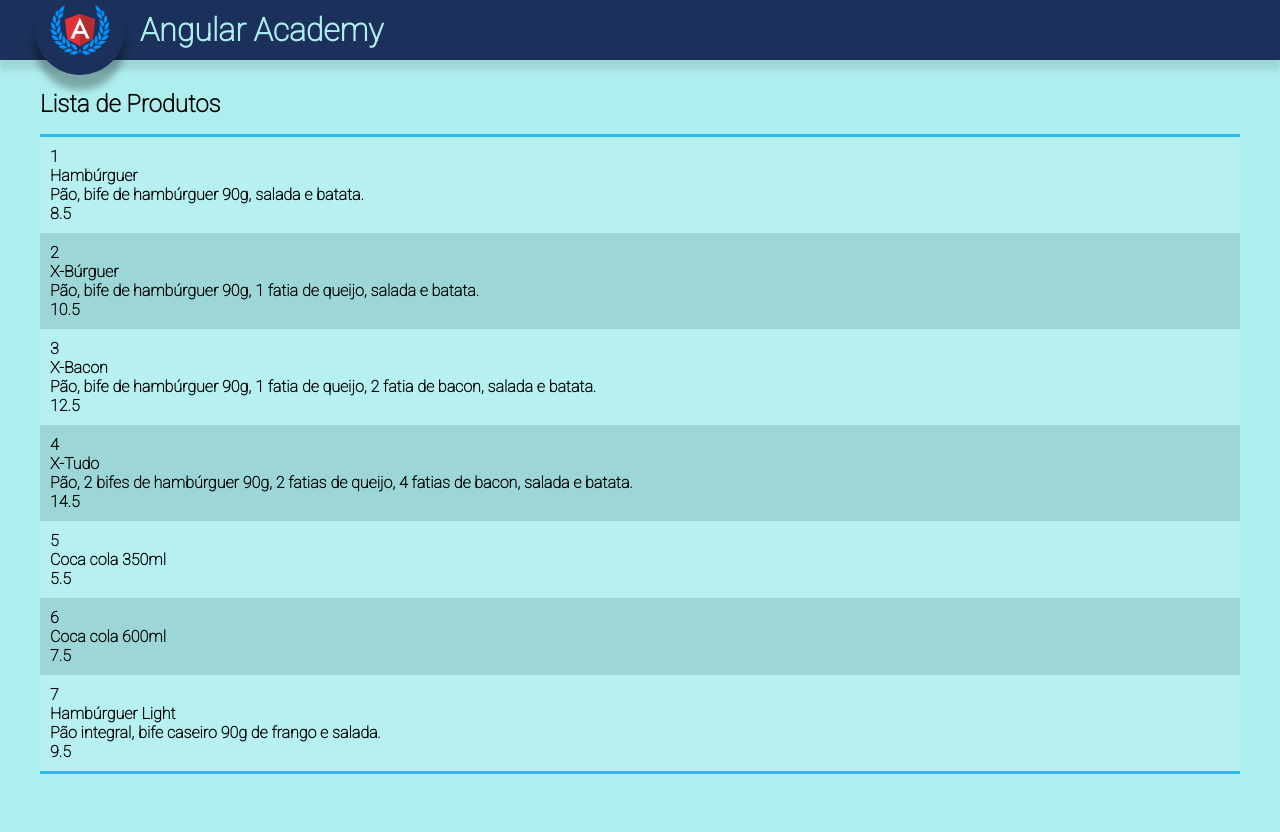
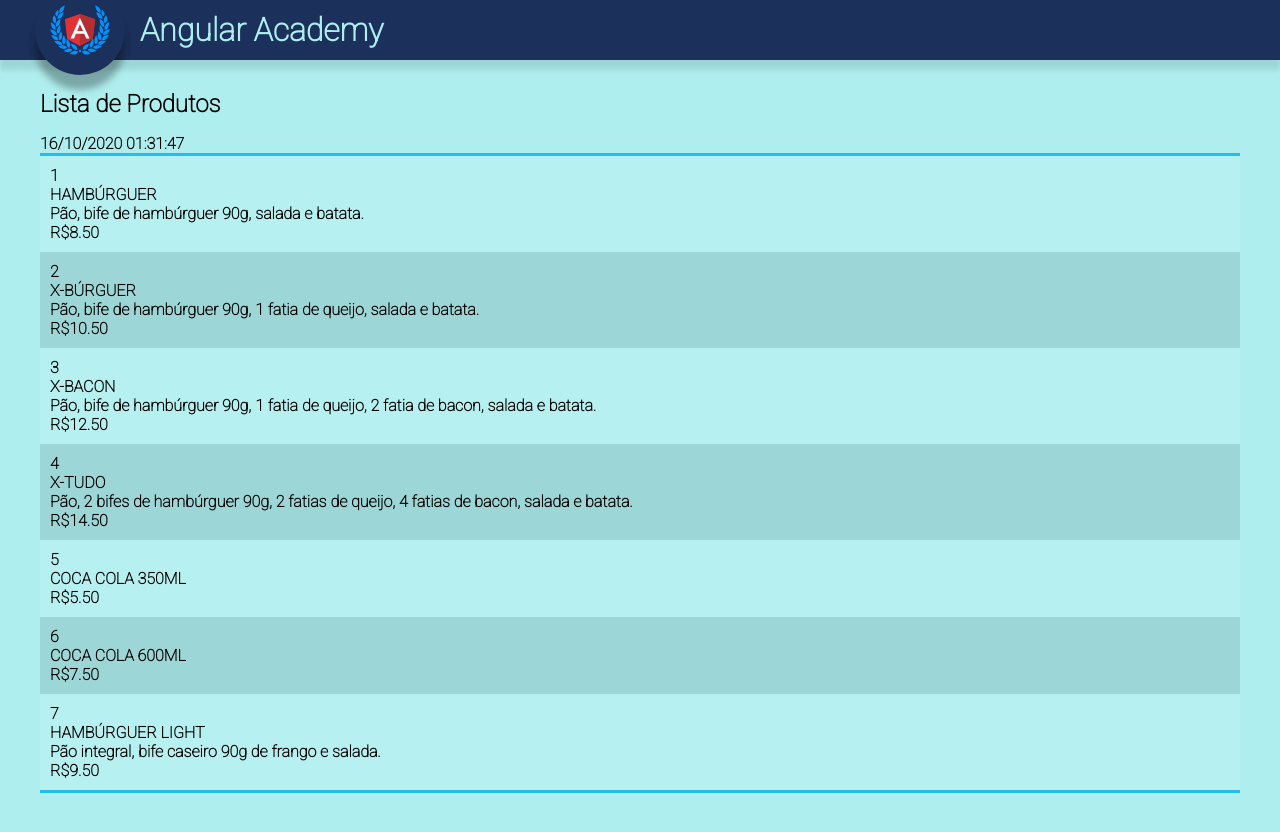
Before and after one commit to evandrosevergnini/angular-academy, an Angular app: page / in a window 1280 px wide. Shown: the top 832 px of the page. Built offline with nearby package versions, Linux system fonts and the light colour scheme.

Commit message:
Built in Pipes

```diff
--- a/src/app/produto-lista/produto-lista.component.html
+++ b/src/app/produto-lista/produto-lista.component.html
@@ -1,14 +1,23 @@
-
 <section>
   <h1>Lista de Produtos</h1>
+  {{ now | date: 'dd/MM/yyyy hh:mm:ss' }}
   <ul class="produto-lista">
-    <li class="produto"
-    [ngClass]="{'first': first, 'last': last, 'even': even, 'odd': odd}"
-     *ngFor="let produto of produtos; index as i; first as first; last as last; even as even; odd as odd">
-      <span class="item">{{i + 1}}</span>
-      <span class="nome">{{produto.nome}}</span>
+    <li
+      class="produto"
+      [ngClass]="{ first: first, last: last, even: even, odd: odd }"
+      *ngFor="
+        let produto of produtos;
+        index as i;
+        first as first;
+        last as last;
+        even as even;
+        odd as odd
+      "
+    >
+      <span class="item">{{ i + 1 }}</span>
+      <span class="nome">{{ produto.nome | uppercase }}</span>
       <span class="descricao" [textContent]="produto.descricao"></span>
-      <span class="preco">{{produto.preco}}</span>
+      <span class="preco">{{ produto.preco | currency: "BRL" }}</span>
     </li>
   </ul>
 </section>
--- a/src/app/produto-lista/produto-lista.component.ts
+++ b/src/app/produto-lista/produto-lista.component.ts
@@ -10,8 +10,10 @@ import { Produto } from './produto';
 export class ProdutoListaComponent implements OnInit {
 
   produtos: Produto[];
-
-  constructor() { }
+  now: Date;
+  constructor() {
+    this.now = new Date();
+   }
 
   ngOnInit(): void {
     this.produtos = PRODUTOS;
```
